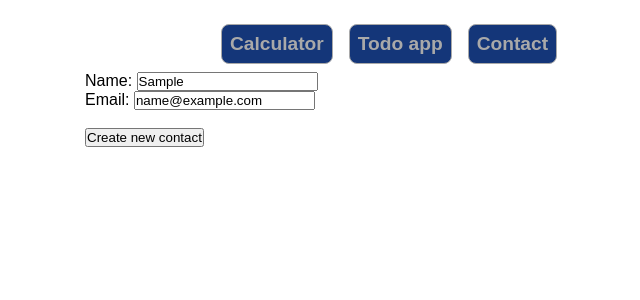
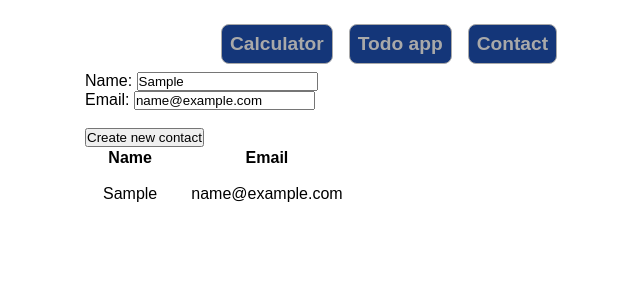
Before and after one commit to Jahirul-Islam-Jantu/thinking-in-react, a React (Vite) app in the folder vite-project/: page /contactList in a window 1280 px wide. Both pictures are taken after typing "Sample", "name@example.com" into the empty fields and a click on the input "Create new contact". Shown: the top 300 px of the page, without its empty margins (251-891 px from the left). Built offline with nearby package versions, Linux system fonts and the light colour scheme.

Commit message:
contacts on ui

```diff
--- a/vite-project/src/App.jsx
+++ b/vite-project/src/App.jsx
@@ -15,7 +15,7 @@ const App = () => {
             <Routes>
                 <Route path="/" element={<CalculatorApp />} />
                 <Route path="/todoapp" element={<ToDoApp />} />
-                <Route path="/contactList" element={<ContactApp getData={getData} />} />
+                <Route path="/contactList" element={<ContactApp getData={getData} contacts={contacts} />} />
 
             </Routes>
         </BrowserRouter>
--- a/vite-project/src/pages/ContactApp.jsx
+++ b/vite-project/src/pages/ContactApp.jsx
@@ -6,8 +6,28 @@ const ContactFormInitValue = {
     name: '',
     email: '',
 }
+// const Table = ({contacts})=>{
+//     return (
+//         <table>
+//             <thead>
+//                 <tr>
+//                     <th> Name </th>
+//                     <th> Email </th>
+//                 </tr>
+//             </thead>
+//             <tbody>
+//             {contacts.map((contact, index) =>(
+//                 <tr key={index}>
+//                     <td>{contact.name}</td>
+//                     <td>{contact.email}</td>
+//                 </tr>
+//             ))}
+//             </tbody>
+//         </table>
+//     )
+// }
 
-const ContactApp = ({getData}) => {
+const ContactApp = ({getData, contacts }) => {
     const [values, setValues] = useState({...ContactFormInitValue});
     const {name, email} = values;
     const handleInputChange = (e)=>{
@@ -39,6 +59,24 @@ const ContactApp = ({getData}) => {
                 <br/>
                 <input type="submit" value={"Create new contact"} />
             </form>
+            <div>
+                <table>
+                    <thead>
+                    <tr>
+                        <th> Name</th>
+                        <th> Email</th>
+                    </tr>
+                    </thead>
+                    <tbody>
+                    {contacts.map((contact, index) => (
+                        <tr  key={index}>
+                            <td style={{ padding: '1rem'}}>{contact.name}</td>
+                            <td style={{ padding: '1rem'}}>{contact.email}</td>
+                        </tr>
+                    ))}
+                    </tbody>
+                </table>
+            </div>
         </div>
     );
 };
```
